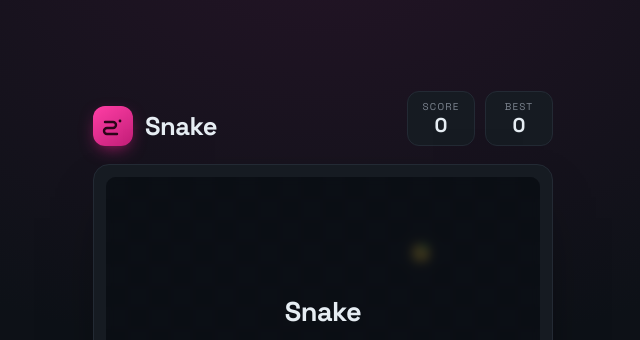
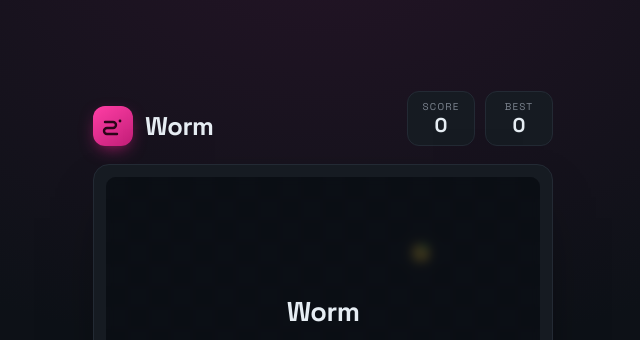
Before and after one commit to santai-artifacts/jeremy-saputo-untitled-project-7-534, a plain HTML site: page index.html in a window 1280 px wide. Shown: the top 340 px of the page, 317-957 px from the left. Drawn offline with Linux system fonts and the light colour scheme.

Commit message:
Agent changes (background)
Santai-Kind: autosave
Santai-Author: jeremy.saputo
Santai-Changes: +0 ~1 -0

```diff
--- a/index.html
+++ b/index.html
@@ -3,7 +3,7 @@
 <head>
 <meta charset="UTF-8">
 <meta name="viewport" content="width=device-width, initial-scale=1.0, maximum-scale=1.0, user-scalable=no">
-<title>Snake</title>
+<title>Worm</title>
 <link rel="preconnect" href="https://fonts.googleapis.com">
 <link rel="preconnect" href="https://fonts.gstatic.com" crossorigin>
 <link href="https://fonts.googleapis.com/css2?family=Space+Grotesk:wght@400;500;700&display=swap" rel="stylesheet">
@@ -239,7 +239,7 @@
             <circle cx="19" cy="7" r="1.4" fill="#2a0518" stroke="none"/>
           </svg>
         </span>
-        <h1>Snake</h1>
+        <h1>Worm</h1>
       </div>
       <div class="scores">
         <div class="stat">
@@ -256,7 +256,7 @@
     <div class="board-wrap">
       <canvas id="game" width="440" height="440"></canvas>
       <div class="overlay" id="overlay">
-        <h2 id="ov-title">Snake</h2>
+        <h2 id="ov-title">Worm</h2>
         <p id="ov-text">Eat the apples, grow as long as you can, and don't bite your own tail. Use the arrow keys, WASD, or swipe to steer.</p>
         <button class="play" id="playBtn">Play</button>
       </div>
```
